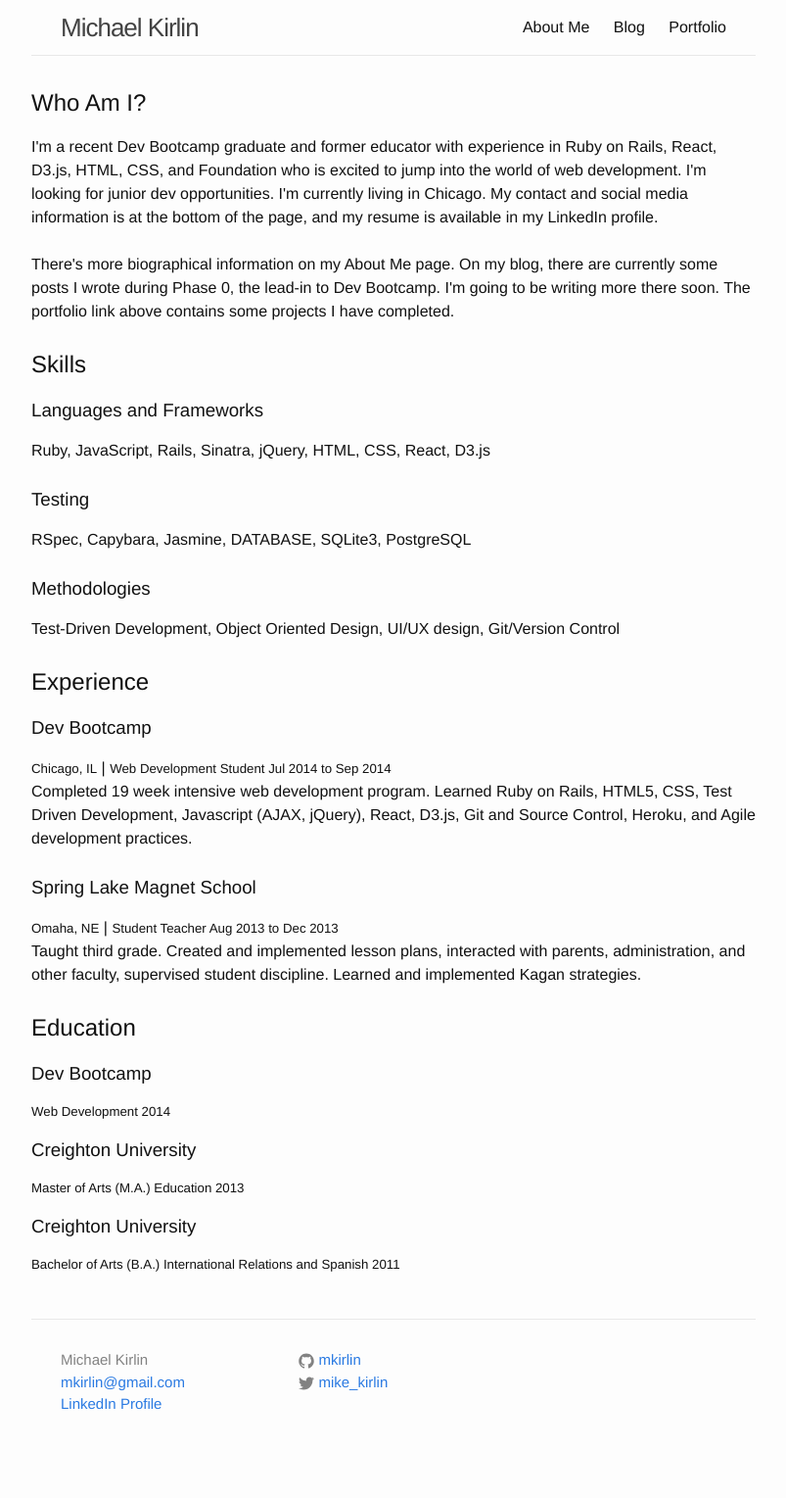
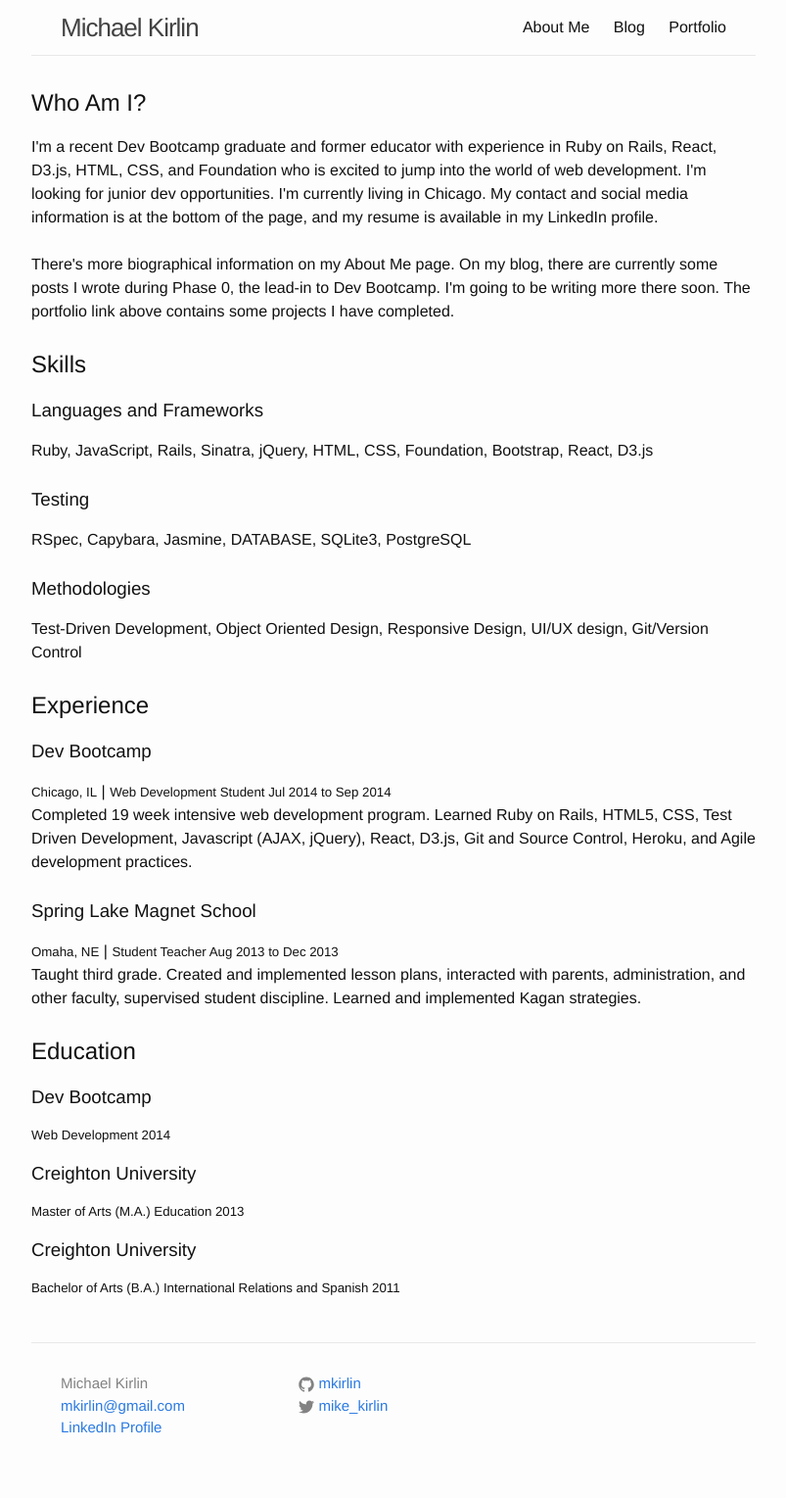
Before and after one commit to mkirlin/mkirlin.github.io, a Jekyll site: the page built from index.html, in a window 1280 px wide. Shown: the whole page at 98% size, without its empty margins (238-1041 px from the left). Built offline with Jekyll 4.4.1, drawn with Linux system fonts in a browser that asks for light colours; before the commit the page ends 1505 px from its top, so only the background shows below that.

```diff
--- a/index.html
+++ b/index.html
@@ -20,7 +20,7 @@ layout: default
 
 	<h3>Languages and Frameworks</h3>
 
-	<p>Ruby, JavaScript, Rails, Sinatra, jQuery, HTML, CSS, React, D3.js</p>
+	<p>Ruby, JavaScript, Rails, Sinatra, jQuery, HTML, CSS, Foundation, Bootstrap, React, D3.js</p>
 
 	<br><br>
 
@@ -32,7 +32,7 @@ layout: default
 
 	<h3>Methodologies</h3>
 
-	<p>Test-Driven Development, Object Oriented Design, UI/UX design, Git/Version Control</p>
+	<p>Test-Driven Development, Object Oriented Design, Responsive Design, UI/UX design, Git/Version Control</p>
 
 	<br><br>
 
```
Also changed, not shown: portfolio.html (+22 -1 lines).
